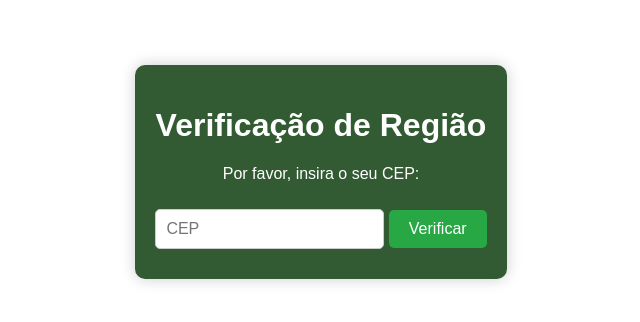
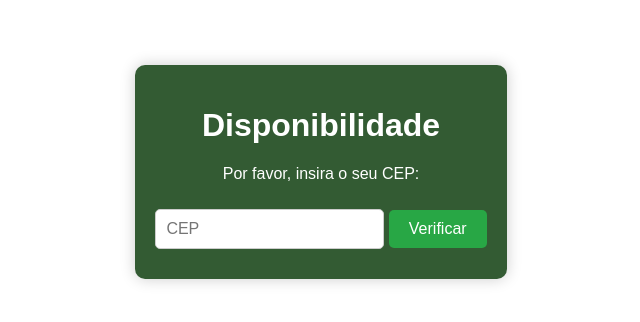
Before and after one commit to PedeAlface/verificacao-regiao, a plain HTML site: page index.html in a window 1280 px wide. Shown: the part 228-550 px from the top of the page, without its empty margins (319-959 px from the left). Drawn offline with Linux system fonts and the light colour scheme.

Commit message:
Update index.html

```diff
--- a/index.html
+++ b/index.html
@@ -55,7 +55,7 @@
 </head>
 <body>
     <div class="container">
-        <h1>Verificação de Região</h1>
+        <h1>Disponibilidade</h1>
         <p>Por favor, insira o seu CEP:</p>
         <input type="text" id="cep" placeholder="CEP">
         <button onclick="verificarCEP()">Verificar</button>
```
